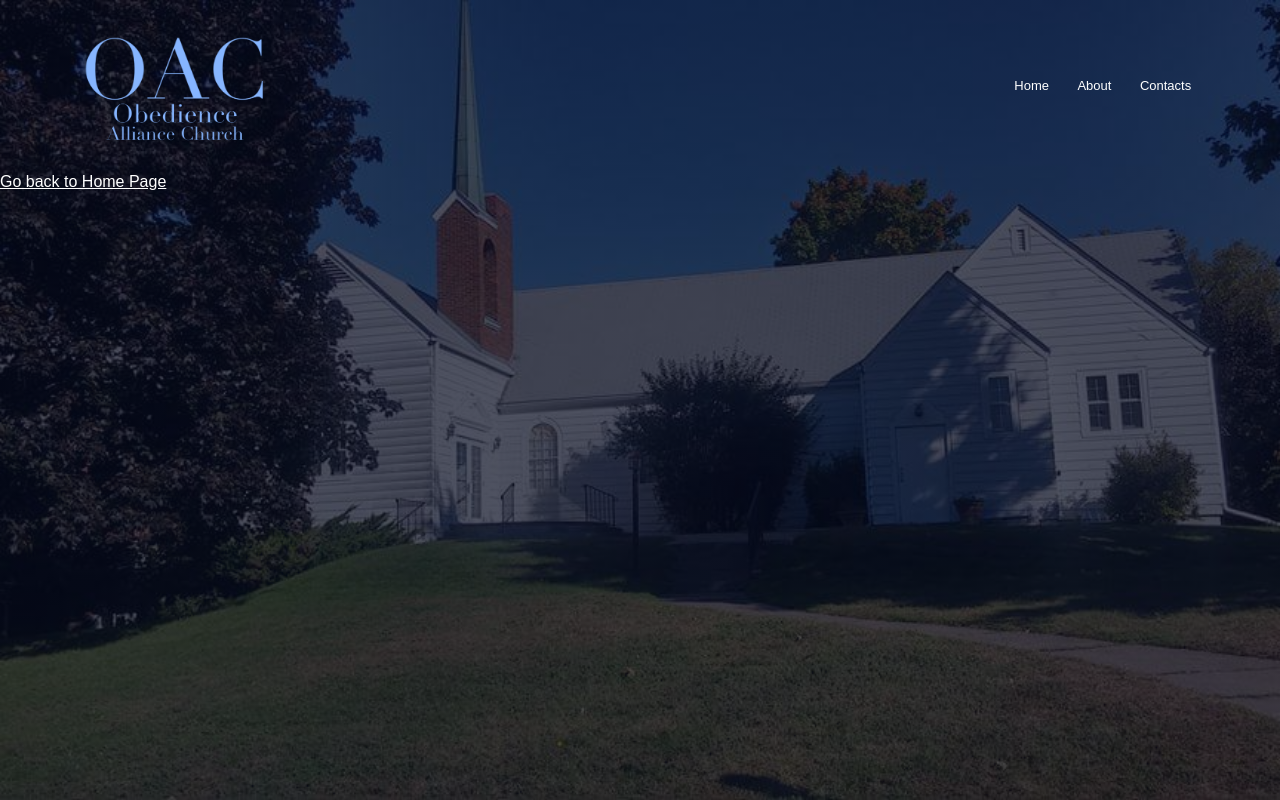
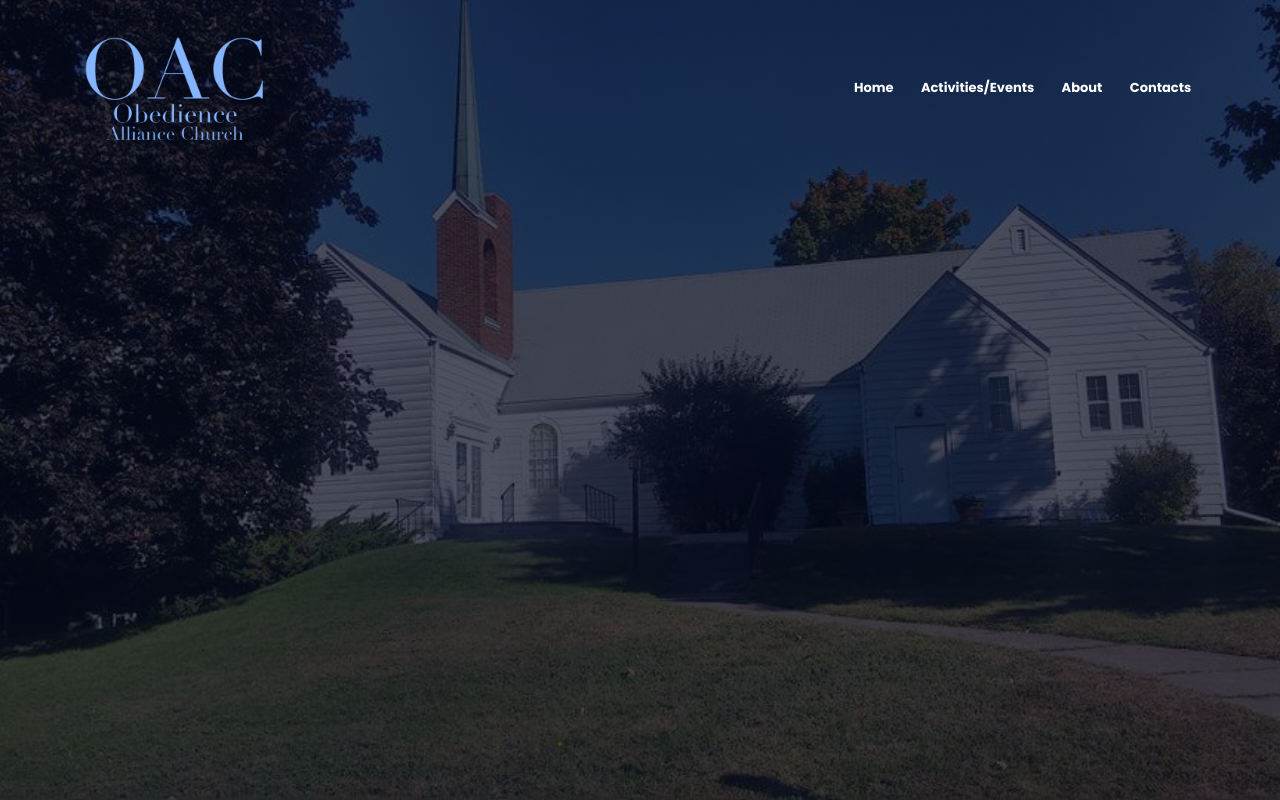
Before and after one commit to readysonvang/OACwebsite, a plain HTML site: page about.html in a window 1280 px wide. Drawn offline with Linux system fonts and the light colour scheme.

Commit message:
added font style to match homepage

```diff
--- a/about.html
+++ b/about.html
@@ -5,6 +5,9 @@
 		scale=1.0">
 		<title>About Page</title>
 		<link rel="stylesheet" href="styles.css">
+		<link rel="preconnect" href="https://fonts.googleapis.com">
+<link rel="preconnect" href="https://fonts.gstatic.com" crossorigin>
+<link href="https://fonts.googleapis.com/css2?family=Poppins:wght@700&display=swap" rel="stylesheet">
 	</head>
 <body>
 	<section class="header">
@@ -12,17 +15,15 @@
 			<a href="index.html"><img src="images/OAClogo.png"></a>
 			<div class="nav-links">
 				<ul>
-					<li><a href="index.html">Home</a></li>
-					<li><a href="about.html">About</a></li>
-					<li><a href="">Contacts</a></li>
+					<li><a style="color:white" href="index.html">Home</a></li>
+					<li><a style="color:white" href="activitiesEvents.html">Activities/Events</a></li>
+					<li><a style="color:white" href="about.html">About</a></li>
+					<li><a style="color:white" href="contact.html">Contacts</a></li>
 
 				</ul>
 			</div>
 
 		</nav>
-		<footer>
-			<a href="index.html" style="color:white">Go back to Home Page</a>
-		</footer>
 	</section>
 
 
```
